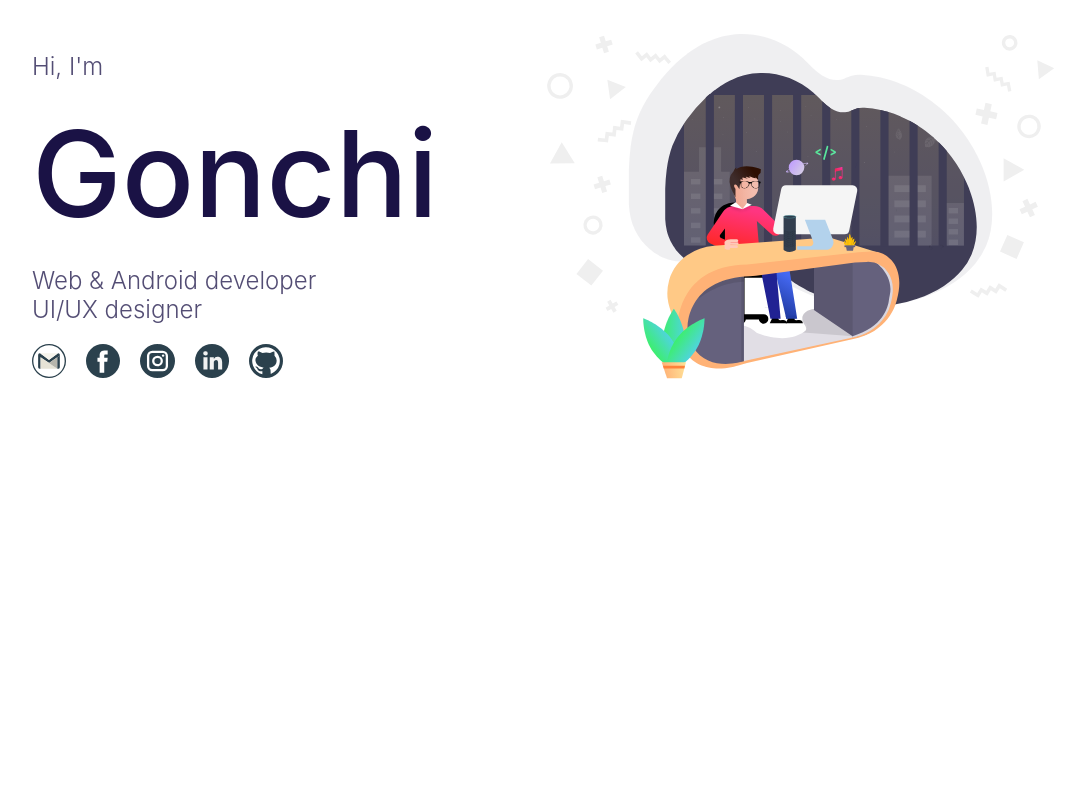
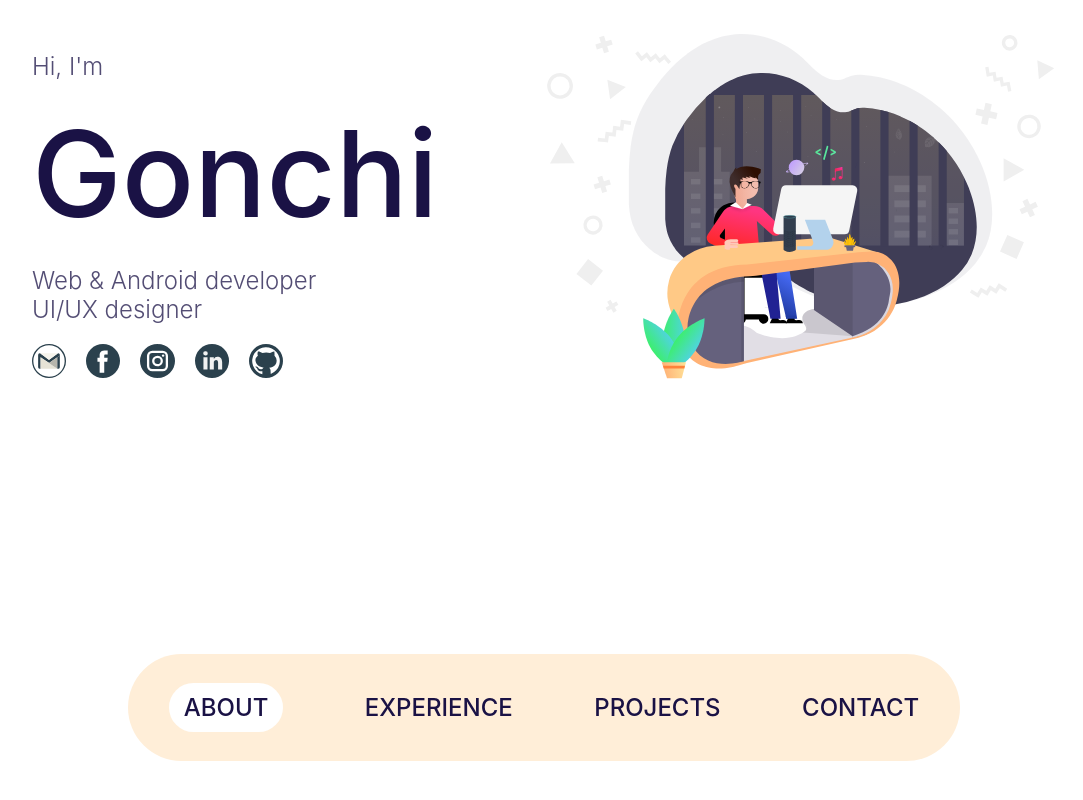
Before and after one commit to gonzen2310/portfolio-gonchi, a React (Create React App) app: page / in a window 1280 px wide. Shown: the part 210-1010 px from the top of the page, without its empty margins (96-1179 px from the left). Before the commit the page ends 800 px from the top, so only its background shows below. Built offline with nearby package versions, Linux system fonts and the light colour scheme.

Commit message:
Add sections bar

```diff
--- a/src/App.tsx
+++ b/src/App.tsx
@@ -3,11 +3,13 @@ import logo from "./logo.svg";
 import "./App.css";
 
 import Landing from "./components/Landing";
+import Sections from "./components/Sections";
 
 const App: React.FC = () => {
 	return (
 		<div className="App">
 			<Landing />
+			<Sections />
 		</div>
 	);
 };
--- /dev/null
+++ b/src/components/Sections/index.tsx
@@ -0,0 +1,15 @@
+import React from "react";
+import styles from "./styles.module.css";
+
+const Sections: React.FC = () => (
+	<nav className={styles.sections}>
+		<a href="/" className={styles.selected}>
+			ABOUT
+		</a>
+		<a href="/">EXPERIENCE</a>
+		<a href="/">PROJECTS</a>
+		<a href="/">CONTACT</a>
+	</nav>
+);
+
+export default Sections;
--- /dev/null
+++ b/src/components/Sections/styles.module.css
@@ -0,0 +1,25 @@
+.sections {
+	background-color: #ffeed8;
+	display: flex;
+	justify-content: space-around;
+	align-items: center;
+	width: 65%;
+	margin: 4em auto;
+	box-sizing: border-box;
+	padding: 1.8em 0;
+	border-radius: 100px;
+}
+
+.selected {
+	background-color: white;
+	box-sizing: border-box;
+	padding: 10px 15px;
+	border-radius: 50px;
+}
+
+.sections a {
+	text-decoration: none;
+	font-size: 1.5em;
+	color: #1a1245;
+	font-weight: 500;
+}
```
